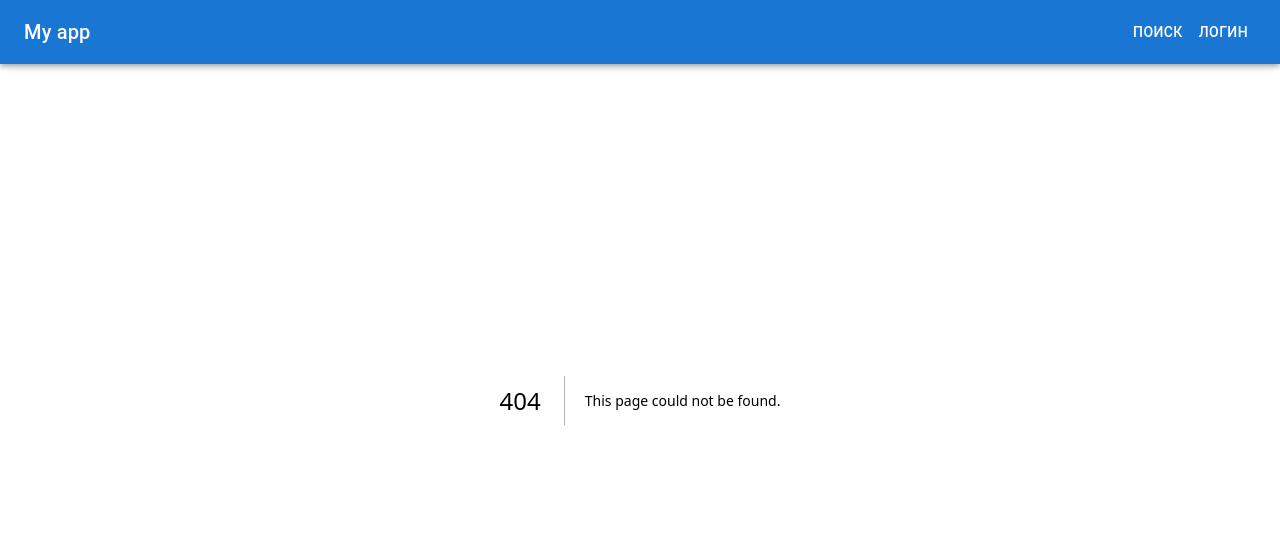
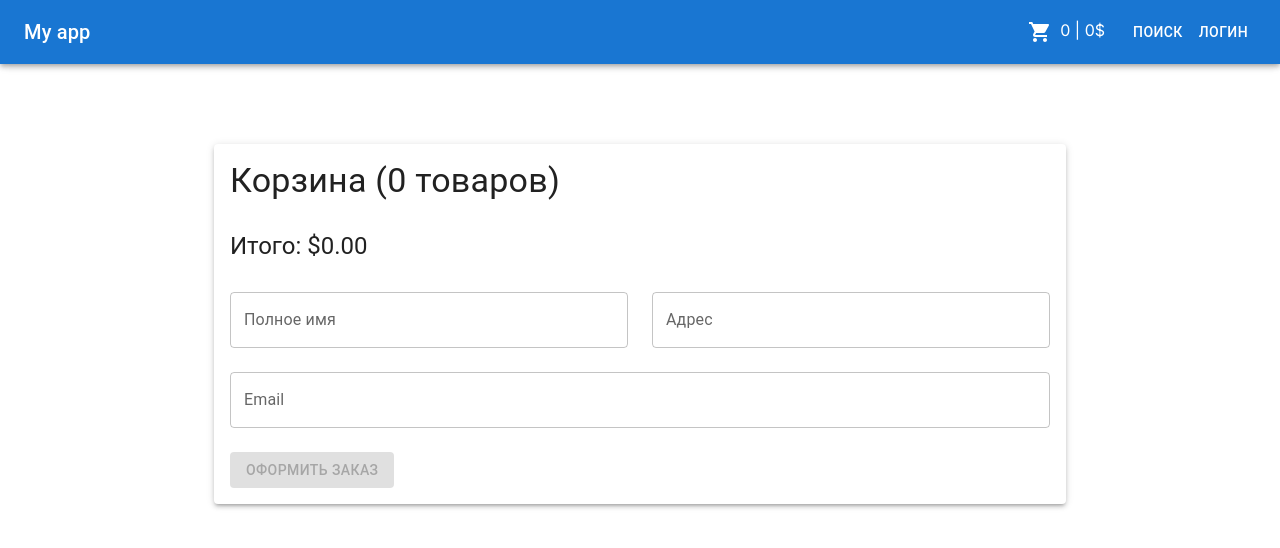
Before and after one commit to lainlainlain/testappmost, a Next.js app: page /cart in a window 1280 px wide. Before the commit this address had no page. Shown: the top 548 px of the page. Built offline with nearby package versions, Linux system fonts and the light colour scheme.

Commit message:
добавление корзины и ее функционала, валидация и отправка с formik

```diff
--- /dev/null
+++ b/app/cart/page.tsx
@@ -0,0 +1,147 @@
+'use client';
+
+import React from 'react';
+import { useDispatch, useSelector } from 'react-redux';
+import { removeFromCart } from '@/redux/cartSlice';
+import { RootState } from '@/redux/store';
+import {
+  Typography,
+  List,
+  ListItem,
+  ListItemText,
+  ListItemSecondaryAction,
+  IconButton,
+  Container,
+  Paper,
+  TextField,
+  Button,
+  Grid,
+} from '@mui/material';
+import DeleteIcon from '@mui/icons-material/Delete';
+import { useFormik } from 'formik';
+import * as Yup from 'yup';
+
+const CartPage = () => {
+  const dispatch = useDispatch();
+  const cartItems = useSelector((state: RootState) => state.cart.items);
+
+  const handleRemoveFromCart = (id: number) => {
+    dispatch(removeFromCart(id));
+  };
+
+  // Вычисляем общее количество товаров в корзине
+  const totalQuantity = cartItems.reduce((total, item) => total + item.quantity, 0);
+
+  // Вычисляем суммарную стоимость всех товаров в корзине
+  const totalPrice = cartItems.reduce(
+    (total, item) => total + item.product.price * item.quantity,
+    0,
+  );
+
+  // Создаем объект формы с помощью Formik
+  const formik = useFormik({
+    initialValues: {
+      fullName: '',
+      address: '',
+      email: '',
+    },
+    validationSchema: Yup.object({
+      fullName: Yup.string().required('Пожалуйста, введите ваше полное имя'),
+      address: Yup.string().required('Пожалуйста, введите ваш адрес'),
+      email: Yup.string().email('Неверный формат email').required('Пожалуйста, введите ваш email'),
+    }),
+    onSubmit: (values, { resetForm }) => {
+      // Ваши действия при отправке формы, например, отправка данных на сервер
+      console.log('Отправка данных на сервер:', values);
+      alert('Данные были отправлены');
+
+      // Очистка полей формы после успешной отправки
+      resetForm();
+    },
+  });
+
+  return (
+    <Container maxWidth="md" className="mt-36">
+      <Paper elevation={3} className="p-4">
+        <Typography variant="h4" gutterBottom>
+          Корзина ({totalQuantity} товаров)
+        </Typography>
+        <List>
+          {cartItems &&
+            cartItems.map((item) => (
+              <ListItem key={item.product.id}>
+                <ListItemText
+                  primary={`${item.product.title} - $${item.product.price} x ${item.quantity}`}
+                />
+                <ListItemSecondaryAction>
+                  <IconButton
+                    edge="end"
+                    aria-label="Удалить"
+                    onClick={() => handleRemoveFromCart(item.product.id)}>
+                    <DeleteIcon />
+                  </IconButton>
+                </ListItemSecondaryAction>
+              </ListItem>
+            ))}
+        </List>
+        <Typography variant="h5" className="mt-4">
+          Итого: ${totalPrice.toFixed(2)}
+        </Typography>
+        <form onSubmit={formik.handleSubmit} style={{ marginTop: '30px' }}>
+          <Grid container spacing={3}>
+            <Grid item xs={12} sm={6}>
+              <TextField
+                fullWidth
+                id="fullName"
+                name="fullName"
+                label="Полное имя"
+                variant="outlined"
+                value={formik.values.fullName}
+                onChange={formik.handleChange}
+                error={formik.touched.fullName && Boolean(formik.errors.fullName)}
+                helperText={formik.touched.fullName && formik.errors.fullName}
+              />
+            </Grid>
+            <Grid item xs={12} sm={6}>
+              <TextField
+                fullWidth
+                id="address"
+                name="address"
+                label="Адрес"
+                variant="outlined"
+                value={formik.values.address}
+                onChange={formik.handleChange}
+                error={formik.touched.address && Boolean(formik.errors.address)}
+                helperText={formik.touched.address && formik.errors.address}
+              />
+            </Grid>
+            <Grid item xs={12}>
+              <TextField
+                fullWidth
+                id="email"
+                name="email"
+                label="Email"
+                variant="outlined"
+                value={formik.values.email}
+                onChange={formik.handleChange}
+                error={formik.touched.email && Boolean(formik.errors.email)}
+                helperText={formik.touched.email && formik.errors.email}
+              />
+            </Grid>
+            <Grid item xs={12}>
+              <Button
+                type="submit"
+                variant="contained"
+                color="inherit"
+                disabled={totalQuantity === 0}>
+                Оформить заказ
+              </Button>
+            </Grid>
+          </Grid>
+        </form>
+      </Paper>
+    </Container>
+  );
+};
+
+export default CartPage;
--- a/components/Header.tsx
+++ b/components/Header.tsx
@@ -1,13 +1,15 @@
 import React, { useState } from 'react';
-import { AppBar, Toolbar, Typography, Button, Modal } from '@mui/material';
+import { AppBar, Toolbar, Typography, Button, Modal, IconButton } from '@mui/material';
 import LoginForm from './LoginForm';
 import Link from 'next/link';
 import { useSelector } from 'react-redux';
 import { RootState } from '@/redux/store';
+import ShoppingCartIcon from '@mui/icons-material/ShoppingCart';
 
 const Header: React.FC = () => {
   const [open, setOpen] = useState(false);
   const user = useSelector((state: RootState) => state.auth.user);
+  const cartItems = useSelector((state: RootState) => state.cart.items);
 
   const handleLoginClick = () => {
     setOpen(true);
@@ -16,6 +18,15 @@ const Header: React.FC = () => {
   const handleClose = () => {
     setOpen(false);
   };
+
+  // Вычисляем общее количество товаров в корзине
+  const totalQuantity = cartItems.reduce((total, item) => total + item.quantity, 0);
+
+  // Вычисляем суммарную стоимость всех товаров в корзине
+  const totalPrice = cartItems.reduce(
+    (total, item) => total + item.product.price * item.quantity,
+    0,
+  );
 
   return (
     <div>
@@ -27,6 +38,13 @@ const Header: React.FC = () => {
             </Typography>
           </Link>
           <div>
+            <Link href="/cart" className="mr-5">
+              <IconButton color="inherit">
+                <ShoppingCartIcon />
+              </IconButton>
+              {totalQuantity} | {totalPrice}$
+            </Link>
+
             <Link href="/search">
               <Button color="inherit">Поиск</Button>
             </Link>
--- a/components/ProductCard.tsx
+++ b/components/ProductCard.tsx
@@ -13,6 +13,8 @@ import { AddShoppingCart, Favorite } from '@mui/icons-material';
 import { Product } from '@/types';
 import Link from 'next/link';
 import axios from 'axios';
+import { useDispatch } from 'react-redux';
+import { addToCart } from '@/redux/cartSlice';
 
 interface ProductCardProps {
   product: Product;
@@ -24,6 +26,8 @@ const ProductCard: React.FC<ProductCardProps> = ({ product, onTextChange, onDele
   const [newText, setNewText] = useState(product.title);
   const [isVisible, setVisible] = useState(false);
   const [isButtonDisabled, setButtonDisabled] = useState(false);
+
+  const dispatch = useDispatch();
 
   const handleTextChange = async () => {
     try {
@@ -64,6 +68,11 @@ const ProductCard: React.FC<ProductCardProps> = ({ product, onTextChange, onDele
       setButtonDisabled(false);
     }
   };
+
+  const handleAddToCart = () => {
+    dispatch(addToCart(product));
+  };
+
   return (
     <Card>
       <Link href={`/product/${product.id}`}>
@@ -96,7 +105,7 @@ const ProductCard: React.FC<ProductCardProps> = ({ product, onTextChange, onDele
         </Typography>
       </CardContent>
       <CardActions>
-        <IconButton aria-label="Add to Cart">
+        <IconButton onClick={handleAddToCart} aria-label="Add to Cart">
           <AddShoppingCart />
         </IconButton>
         <IconButton aria-label="Add to Favorites">
--- a/package.json
+++ b/package.json
@@ -21,12 +21,14 @@
     "axios": "^1.5.0",
     "eslint": "8.48.0",
     "eslint-config-next": "13.4.19",
+    "formik": "^2.4.3",
     "next": "13.4.19",
     "postcss": "8.4.29",
     "react": "18.2.0",
     "react-dom": "18.2.0",
     "react-redux": "^8.1.2",
     "tailwindcss": "3.3.3",
-    "typescript": "5.2.2"
+    "typescript": "5.2.2",
+    "yup": "^1.2.0"
   }
 }
--- /dev/null
+++ b/redux/cartSlice.ts
@@ -0,0 +1,54 @@
+import { createSlice, PayloadAction } from '@reduxjs/toolkit';
+import { Product } from '@/types';
+
+export interface CartItem {
+  product: Product;
+  quantity: number;
+}
+
+export interface CartState {
+  items: CartItem[];
+}
+
+const initialState: CartState = {
+  items: [],
+};
+
+const cartSlice = createSlice({
+  name: 'cart',
+  initialState,
+  reducers: {
+    addToCart: (state, action: PayloadAction<Product>) => {
+      const { id } = action.payload;
+      const existingItem = state.items.find((item) => item.product.id === id);
+
+      if (existingItem) {
+        // Если продукт уже есть в корзине, увеличиваем его количество
+        existingItem.quantity += 1;
+      } else {
+        // Если продукта нет в корзине, добавляем его с начальным количеством 1
+        state.items.push({ product: action.payload, quantity: 1 });
+      }
+    },
+    removeFromCart: (state, action: PayloadAction<number>) => {
+      const idToRemove = action.payload;
+      const existingItemIndex = state.items.findIndex((item) => item.product.id === idToRemove);
+
+      if (existingItemIndex !== -1) {
+        // Если найден объект с заданным id
+        const existingItem = state.items[existingItemIndex];
+
+        if (existingItem.quantity > 1) {
+          // Если у объекта больше 1 единицы, уменьшаем количество на 1
+          existingItem.quantity -= 1;
+        } else {
+          // Если у объекта 1 единица, удаляем его из корзины
+          state.items.splice(existingItemIndex, 1);
+        }
+      }
+    },
+  },
+});
+
+export const { addToCart, removeFromCart } = cartSlice.actions;
+export default cartSlice.reducer;
--- a/redux/store.ts
+++ b/redux/store.ts
@@ -1,9 +1,11 @@
 import { configureStore } from '@reduxjs/toolkit';
 import authReducer from './authSlice';
+import cartReducer from './cartSlice';
 
 export const store = configureStore({
   reducer: {
     auth: authReducer,
+    cart: cartReducer,
   },
 });
 
```
Also changed, not shown: 1 other file (tests, documents, lock files or other folders).
